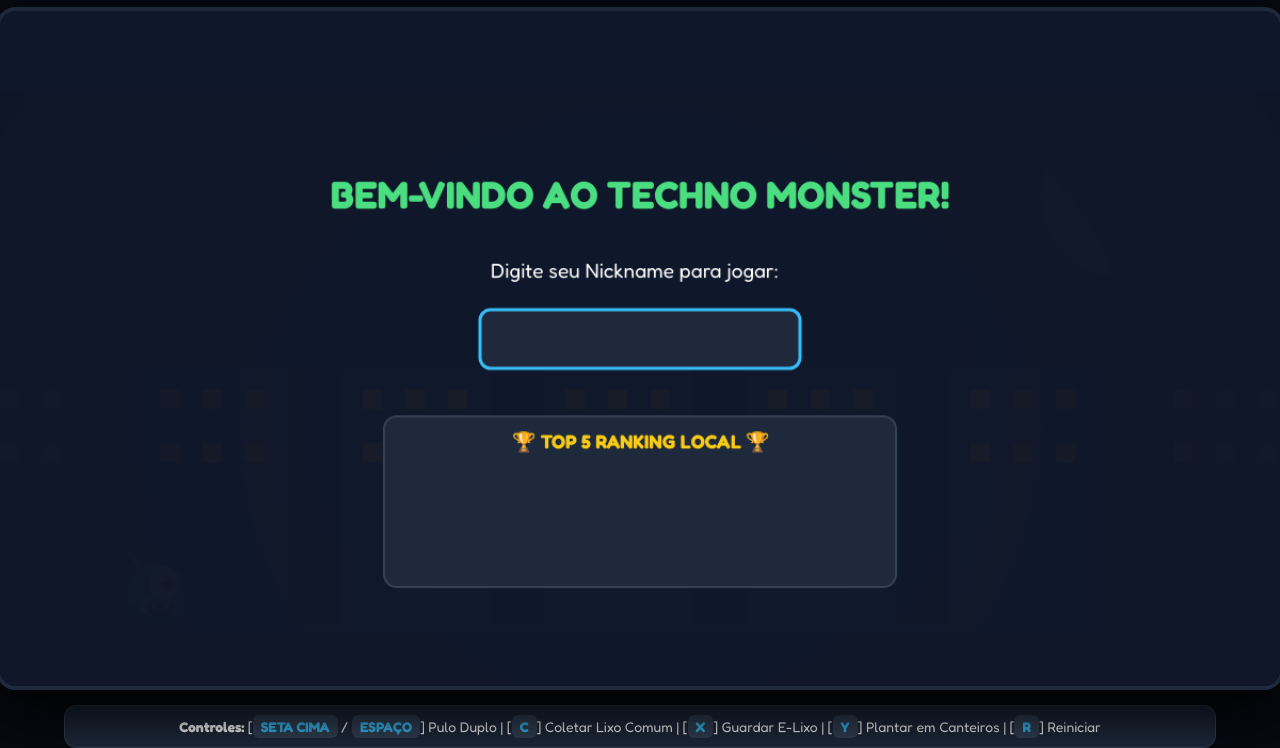
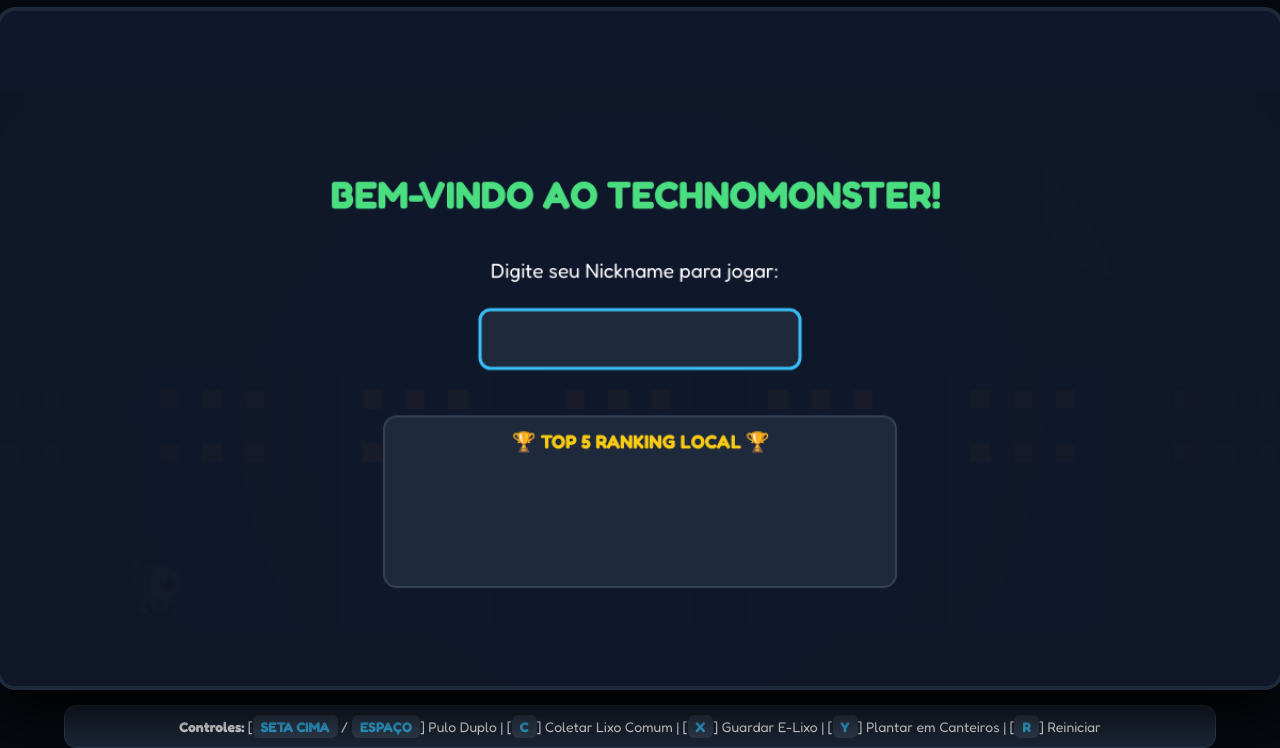
Before and after one commit to Luiz7-code/Techno_Monster, a plain HTML site: page index.html in a window 1280 px wide. Shown: the part 52-800 px from the top of the page. Drawn offline with Linux system fonts and the light colour scheme; animation ran at ten frames a second.

Commit message:
Update index.html

```diff
--- a/index.html
+++ b/index.html
@@ -892,7 +892,7 @@ function render() {
     ctx.fillStyle = 'rgba(15, 23, 42, 0.96)';
     ctx.fillRect(0, 0, canvas.width, canvas.height);
     ctx.fillStyle = '#4ade80'; ctx.font = 'bold 36px Fredoka';
-    ctx.fillText("BEM-VINDO AO TECHNO MONSTER!", 310, 110);
+    ctx.fillText("BEM-VINDO AO TECHNOMONSTER!", 310, 110);
     ctx.fillStyle = '#fff'; ctx.font = '19px Fredoka';
     ctx.fillText("Digite seu Nickname para jogar:", 460, 175);
 
```
